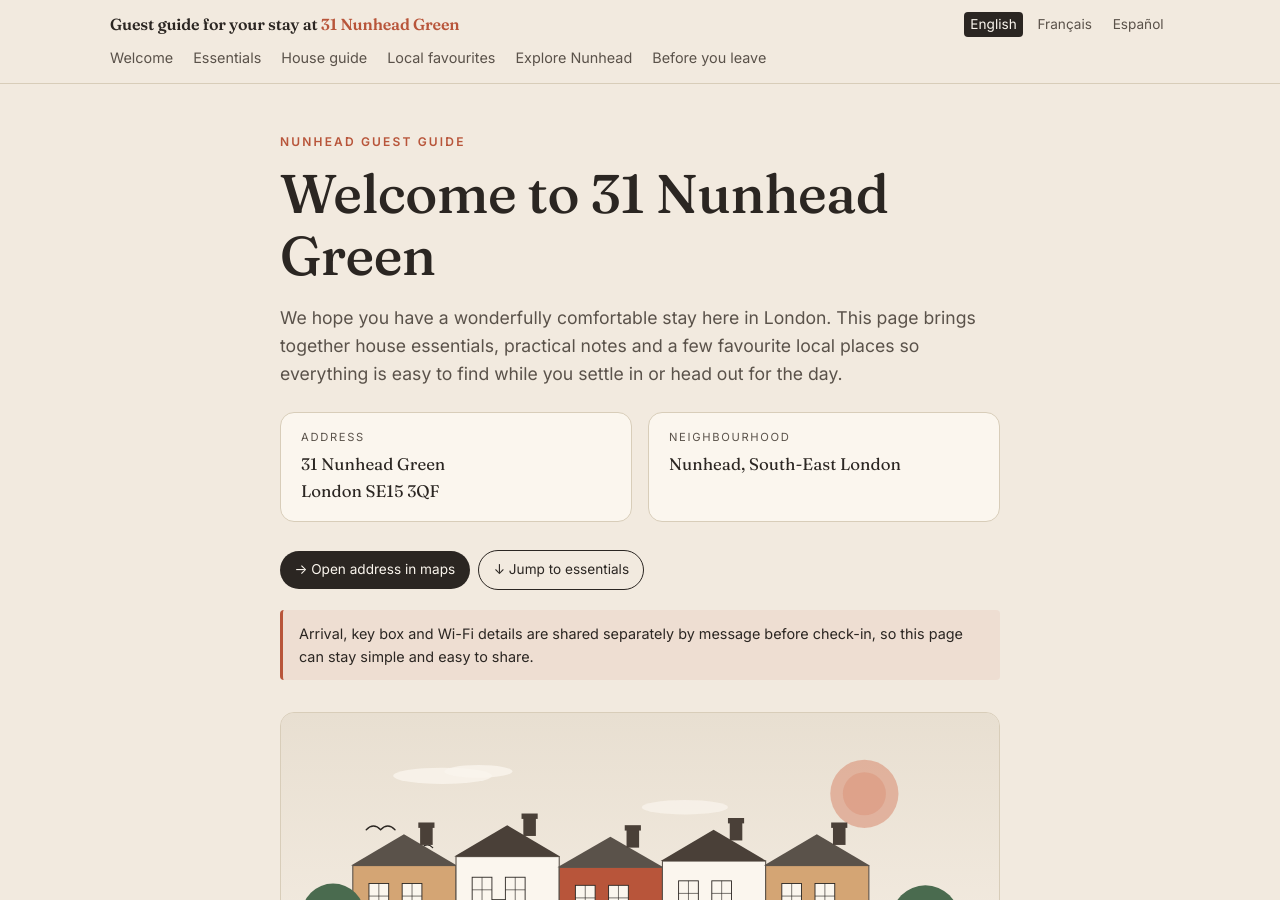
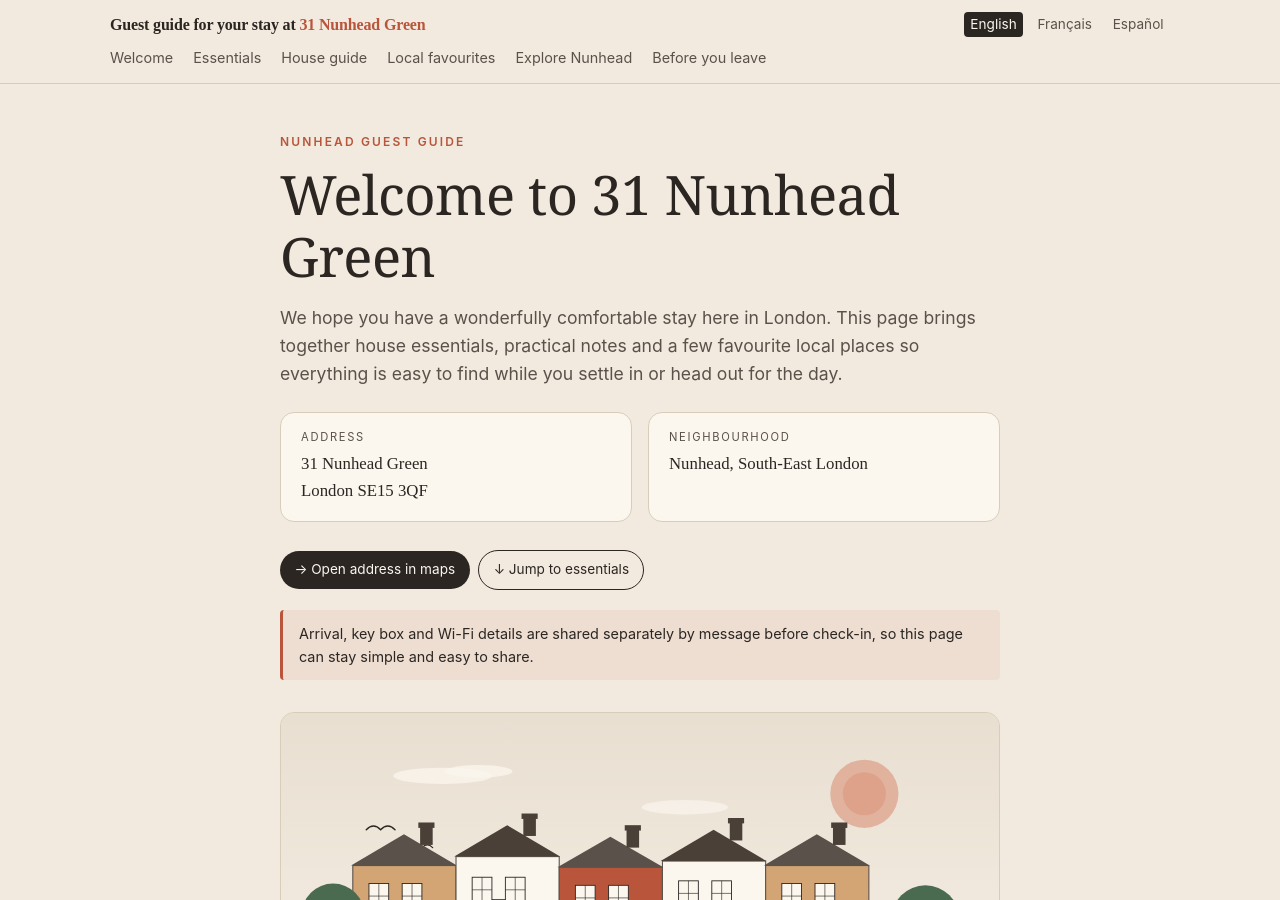
Before and after one commit to tomshakhli/nunhead-guest-guide, a Jekyll site: the page built from index.html, in a window 1280 px wide and 900 px high. Built offline with Jekyll 4.4.1, drawn with Linux system fonts in a browser that asks for light colours.

Commit message:
Replace Fraunces font with Lora and Source Sans 3

```diff
--- a/_layouts/default.html
+++ b/_layouts/default.html
@@ -9,8 +9,7 @@
 <title>{{ page.title | default: site.title }}</title>
 <link rel="preconnect" href="https://fonts.googleapis.com">
 <link rel="preconnect" href="https://fonts.gstatic.com" crossorigin>
-<link href="https://fonts.googleapis.com/css2?family=Fraunces:ital,opsz,wght@0,9..144,400;0,9..144,500;0,9..144,600;0,9..144,700;1,9..144,400&family=Inter:wght@400;500;600&display=swap" rel="stylesheet">
-<link rel="stylesheet" href="{{ '/assets/css/style.css' | relative_url }}">
+<link href="https://fonts.googleapis.com/css2?family=Lora:ital,wght@0,400;0,500;0,600;0,700;1,400&family=Source+Sans+3:wght@400;500;600&display=swap" rel="stylesheet"><link rel="stylesheet" href="{{ '/assets/css/style.css' | relative_url }}">
 </head>
 <body>
 
```
